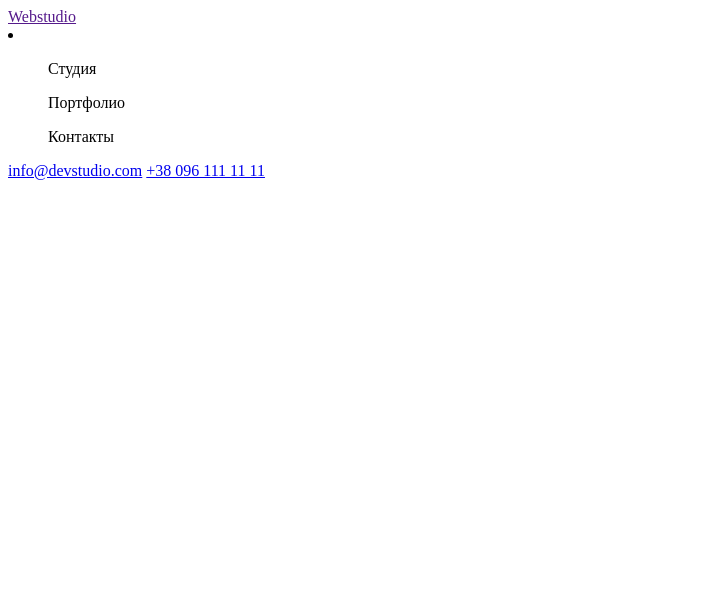
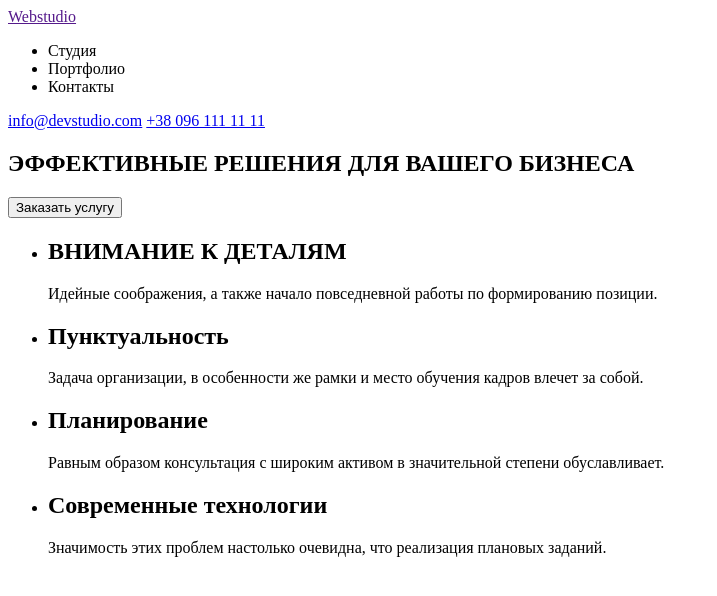
Before and after one commit to tymohal/goit-markup-hw-01, a plain HTML site: page index.html in a window 1280 px wide. Shown: the whole page, without its empty margins (0-717 px from the left). Drawn offline with Linux system fonts and the light colour scheme.

Commit message:
Прописал описание

```diff
--- a/index.html
+++ b/index.html
@@ -7,25 +7,54 @@
     <title>Студия</title>
   </head>
   <body>
+      <!--Шапка сайта-->
     <header>
       <a href=""> Webstudio </a>
       <nav>
-        <li>
-          <ol>
-            Студия
-          </ol>
-          <ol>
-            Портфолио
-          </ol>
-          <ol>
-            Контакты
-          </ol>
-        </li>
+        <ul>
+          <li> Студия </li>
+          <li> Портфолио </li>
+          <li> Контакты </ol>
+          </ul>
         <a href="mailto:info@devstudio.com">info@devstudio.com</a>
         <a href="tel:+380961111111"> +38 096 111 11 11</a>
       </nav>
     </header>
-    <main></main>
+   <!-- Герой-->
+    <main>
+<section>
+        <h1>ЭФФЕКТИВНЫЕ РЕШЕНИЯ ДЛЯ ВАШЕГО БИЗНЕСА</h1>
+<button type="button">Заказать услугу</button>
+</section>
+<!--Описание-->
+<section>
+  <ul>
+      <li>
+      <h2>ВНИМАНИЕ К ДЕТАЛЯМ</h2>
+      <p>Идейные соображения, а также начало повседневной работы по формированию позиции.</p>
+    </li>
+  </ul>
+   <ul>
+      <li>
+      <h2>Пунктуальность</h2>
+      <p>Задача организации, в особенности же рамки и место обучения кадров влечет за собой.</p>
+    </li>
+  </ul>
+  <ul>
+      <li>
+      <h2>Планирование</h2>
+      <p>Равным образом консультация с широким активом в значительной степени обуславливает.</p>
+    </li>
+  </ul>
+  <ul>
+      <li>
+      <h2>Современные технологии</h2>
+      <p>Значимость этих проблем настолько очевидна, что реализация плановых заданий.</p>
+    </li>
+  </ul>
+</section>
+
+    </main>
     <footer></footer>
   </body>
 </html>
```
